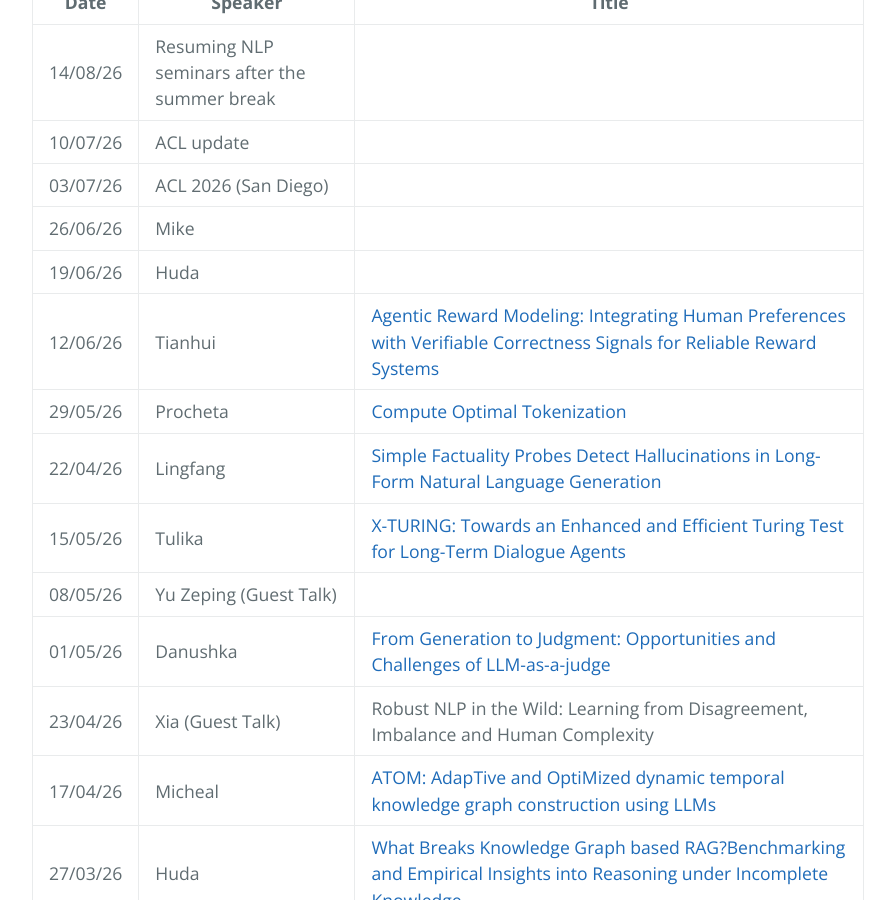
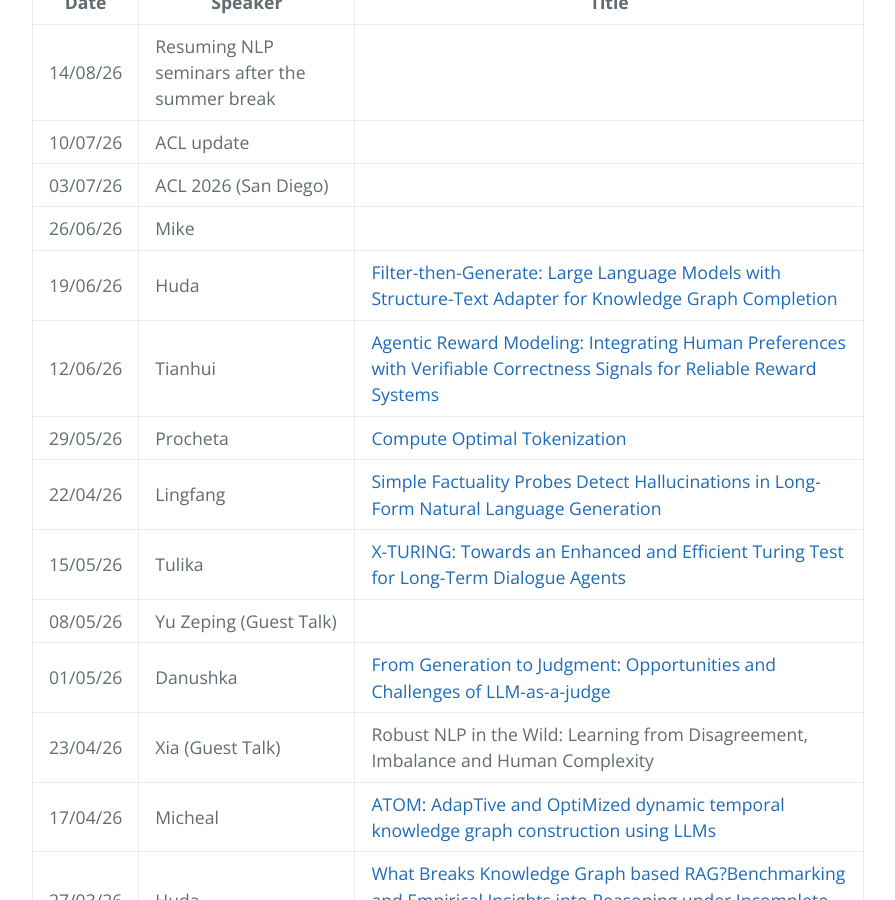
Before and after one commit to LivNLP/livnlp.github.io, a Jekyll site: the page built from reading.md, in a window 1280 px wide and 900 px high, scrolled down 594 px. Shown: the whole window, without its empty margins (192-1087 px from the left). Built offline with Jekyll 4.4.1, drawn with Linux system fonts in a browser that asks for light colours.

Commit message:
Update reading.md

```diff
--- a/reading.md
+++ b/reading.md
@@ -17,7 +17,7 @@ We meet on a weely basis to discuss recent research papers. Here is the schedule
 | 10/07/26 | ACL update |
 | 03/07/26| ACL 2026 (San Diego) |
 | 26/06/26| Mike |
-| 19/06/26| Huda |
+| 19/06/26| Huda | [Filter-then-Generate: Large Language Models with Structure-Text Adapter for Knowledge Graph Completion](https://aclanthology.org/2025.coling-main.740/)
 | 12/06/26| Tianhui | [Agentic Reward Modeling: Integrating Human Preferences with Verifiable Correctness Signals for Reliable Reward Systems](https://aclanthology.org/2025.acl-long.775/)
 | 29/05/26|   Procheta | [Compute Optimal Tokenization](https://co-tok.github.io/paper.pdf)
 | 22/04/26|   Lingfang | [Simple Factuality Probes Detect Hallucinations in Long-Form Natural Language Generation](https://aclanthology.org/2025.findings-emnlp.880/)
```
